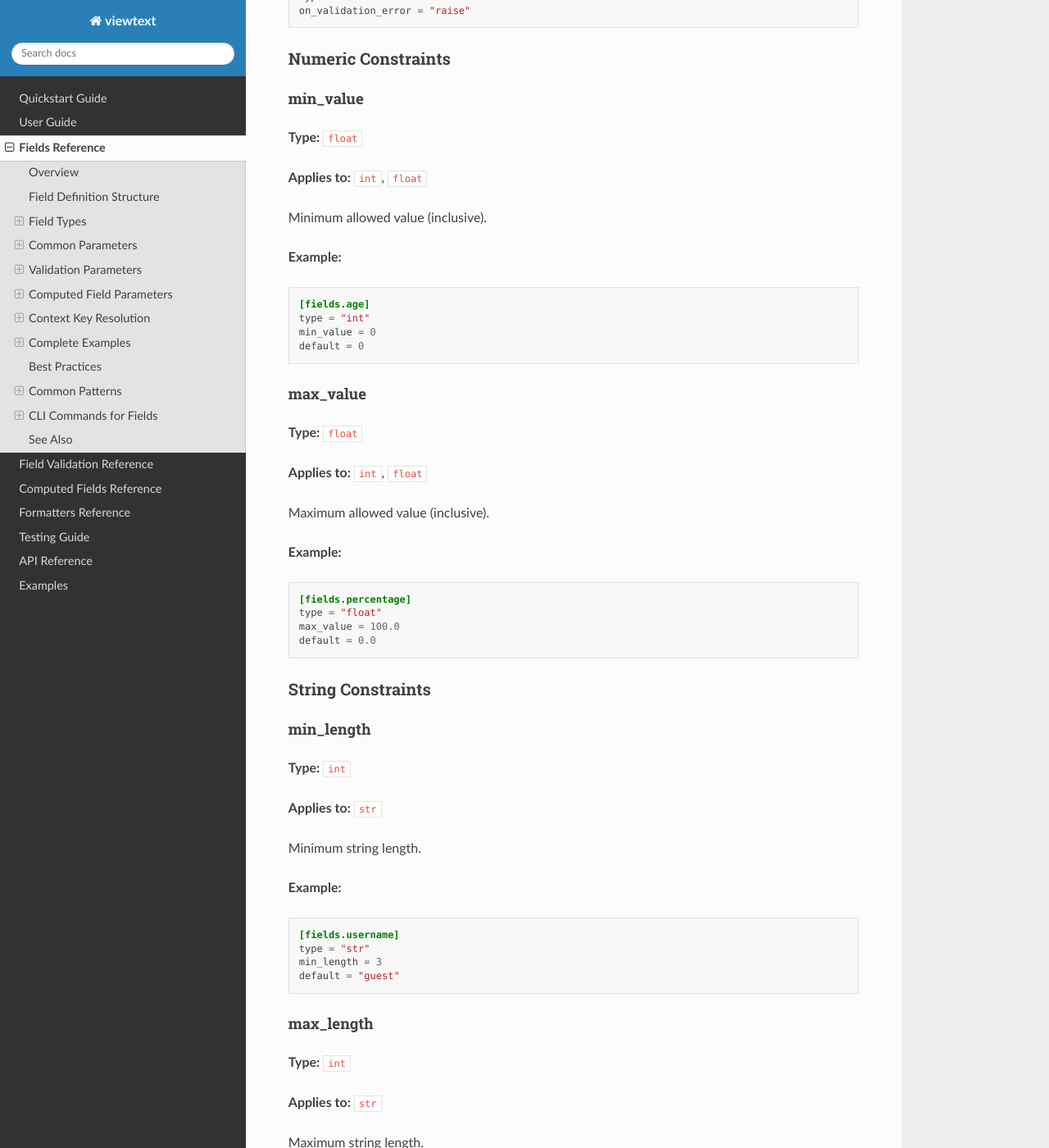
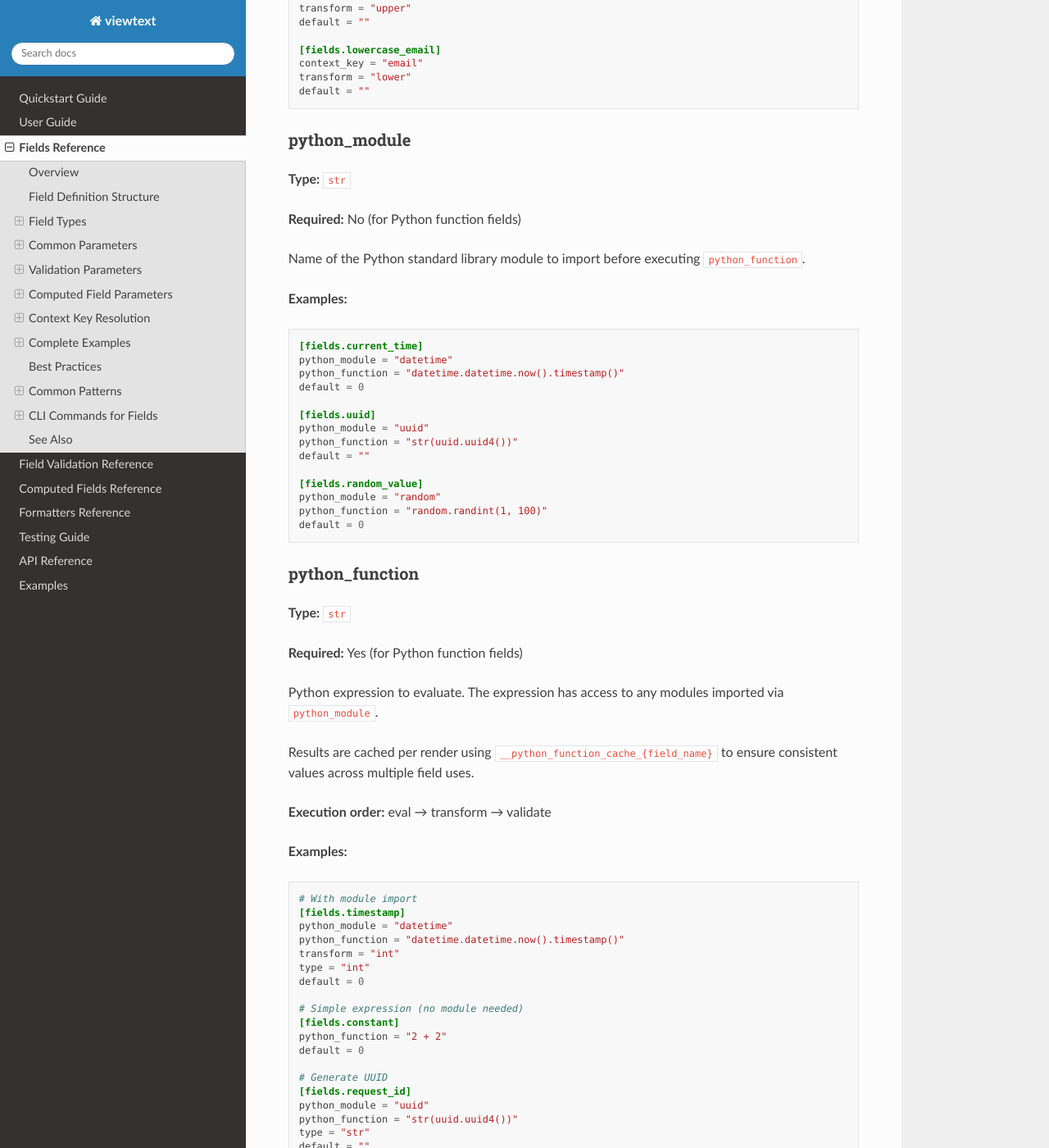
Before and after one commit to holgern/viewtext, a Sphinx documentation site: the page built from docs/fields_reference.rst, in a window 1280 px wide and 1400 px high, scrolled down 5449 px. Shown: the whole window at 82% size. Built offline with Sphinx 7.4.7 and the Read the Docs theme 3.1.0, drawn with Linux system fonts in a browser that asks for light colours; some of the changed text lies outside the part shown.

Commit message:
feat: python function added for samething like current datetime

```diff
--- a/docs/fields_reference.rst
+++ b/docs/fields_reference.rst
@@ -40,11 +40,12 @@
 Field Types
 -----------
 
-There are three types of field definitions:
+There are four types of field definitions:
 
 1. **Context Fields** - Extract values directly from context
 2. **Computed Fields** - Perform calculations on source data
-3. **Validated Fields** - Include type checking and constraints
+3. **Python Function Fields** - Execute Python code to generate values
+4. **Validated Fields** - Include type checking and constraints
 
 Context Fields
 ~~~~~~~~~~~~~~
@@ -101,6 +102,53 @@
     operation = "celsius_to_fahrenheit"
     sources = ["temp_celsius"]
     default = 0.0
+
+Python Function Fields
+~~~~~~~~~~~~~~~~~~~~~~
+
+Execute Python code to generate dynamic values. Useful for timestamps, UUIDs, random values, or any Python expression.
+
+**Key features:**
+
+- Execute arbitrary Python expressions
+- Import standard library modules
+- Values are cached per render (same value across multiple uses)
+- Transform and validation applied after execution
+- Errors return default value
+
+**Example:**
+
+.. code-block:: toml
+
+    # Current timestamp
+    [fields.current_time]
+    python_module = "datetime"
+    python_function = "datetime.datetime.now().timestamp()"
+    transform = "int"
+    type = "int"
+    default = 0
+
+    # Generate UUID
+    [fields.request_id]
+    python_module = "uuid"
+    python_function = "str(uuid.uuid4())"
+    type = "str"
+    default = ""
+
+    # Random number
+    [fields.random_value]
+    python_module = "random"
+    python_function = "random.randint(1, 100)"
+    type = "int"
+    default = 0
+
+    # Simple math (no module needed)
+    [fields.constant]
+    python_function = "2 + 2"
+    default = 0
+
+.. warning::
+   Python function fields execute arbitrary Python code. Only use trusted configuration files.
 
 Validated Fields
 ~~~~~~~~~~~~~~~~
@@ -229,6 +277,74 @@
     context_key = "email"
     transform = "lower"
     default = ""
+
+python_module
+~~~~~~~~~~~~~
+
+**Type:** ``str``
+
+**Required:** No (for Python function fields)
+
+Name of the Python standard library module to import before executing ``python_function``.
+
+**Examples:**
+
+.. code-block:: toml
+
+    [fields.current_time]
+    python_module = "datetime"
+    python_function = "datetime.datetime.now().timestamp()"
+    default = 0
+
+    [fields.uuid]
+    python_module = "uuid"
+    python_function = "str(uuid.uuid4())"
+    default = ""
+
+    [fields.random_value]
+    python_module = "random"
+    python_function = "random.randint(1, 100)"
+    default = 0
+
+python_function
+~~~~~~~~~~~~~~~
+
+**Type:** ``str``
+
+**Required:** Yes (for Python function fields)
+
+Python expression to evaluate. The expression has access to any modules imported via ``python_module``.
+
+Results are cached per render using ``__python_function_cache_{field_name}`` to ensure consistent values across multiple field uses.
+
+**Execution order:** eval → transform → validate
+
+**Examples:**
+
+.. code-block:: toml
+
+    # With module import
+    [fields.timestamp]
+    python_module = "datetime"
+    python_function = "datetime.datetime.now().timestamp()"
+    transform = "int"
+    type = "int"
+    default = 0
+
+    # Simple expression (no module needed)
+    [fields.constant]
+    python_function = "2 + 2"
+    default = 0
+
+    # Generate UUID
+    [fields.request_id]
+    python_module = "uuid"
+    python_function = "str(uuid.uuid4())"
+    type = "str"
+    default = ""
+
+.. warning::
+   Python function fields execute arbitrary code. Only use trusted configuration files.
 
 Validation Parameters
 ---------------------
```
Also changed, not shown: README.md (+29 -0 lines), 5 other files.
